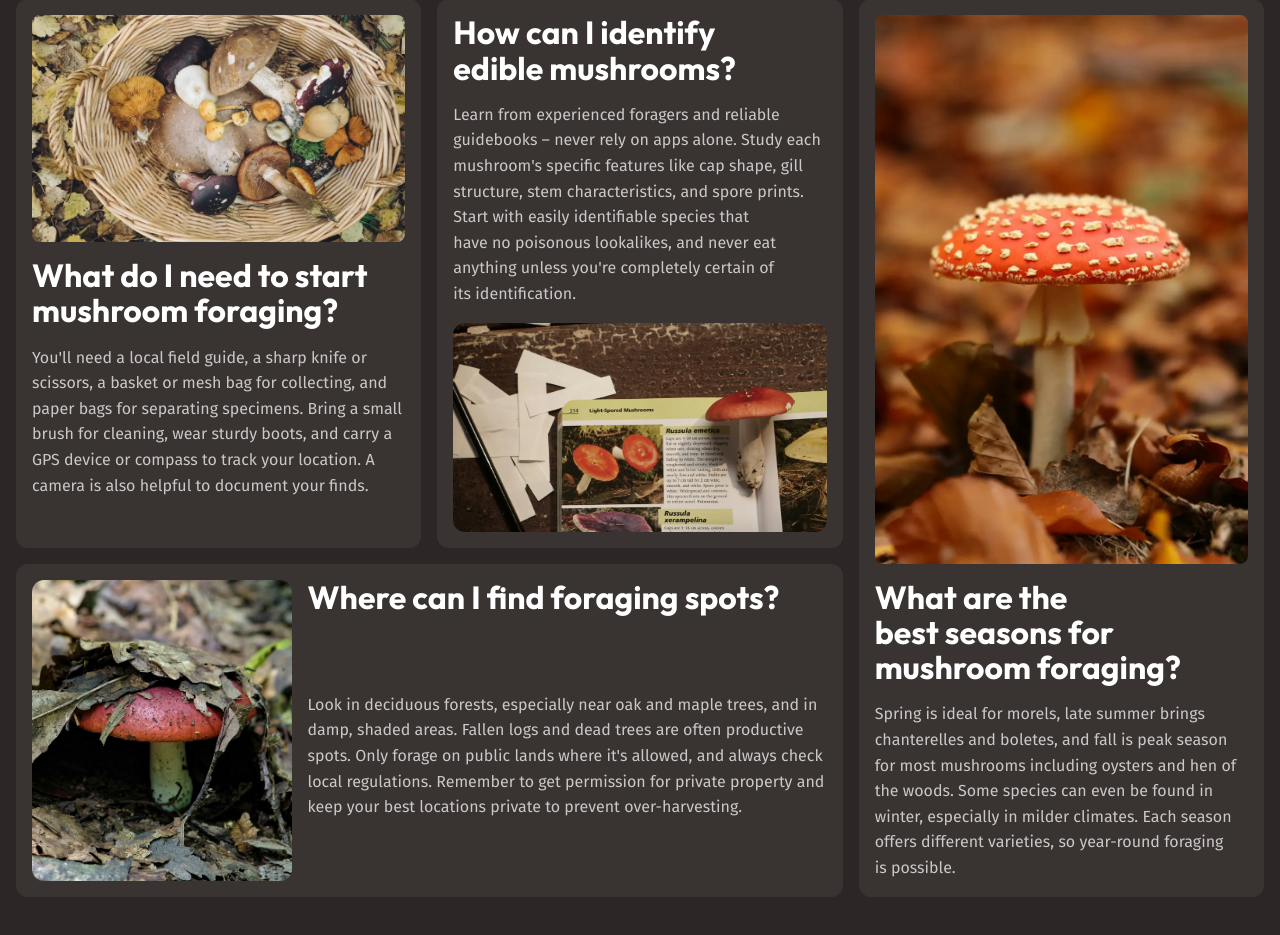
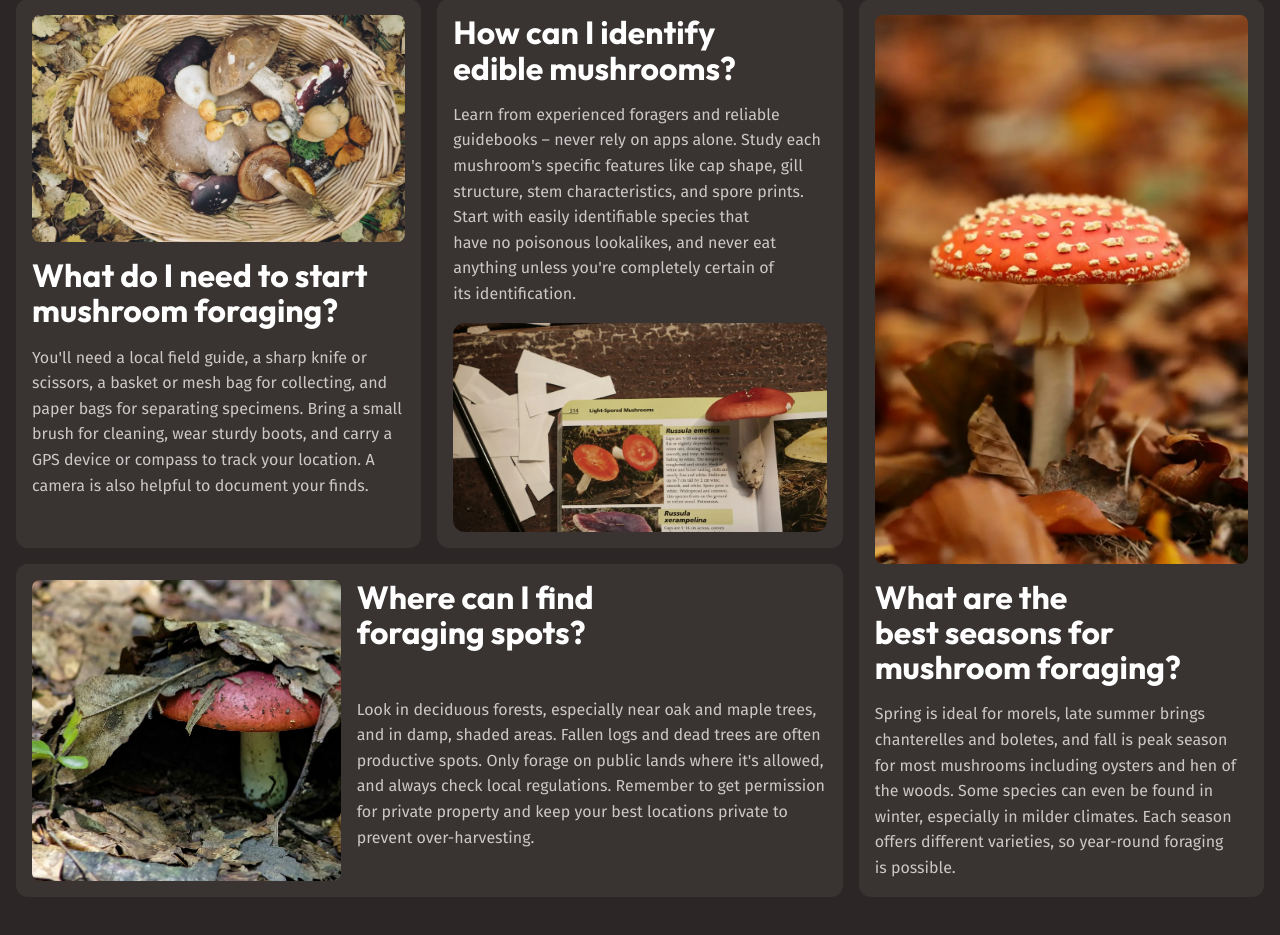
Before and after one commit to damianprog/pro-css, a plain HTML site: page mushroom-guide.html in a window 1280 px wide. Shown: the part 2972-3907 px from the top of the page. Drawn offline with Linux system fonts and the light colour scheme.

Commit message:
FAQ card 4: image zoom per Figma, columns 329fr 501fr

```diff
--- a/style.css
+++ b/style.css
@@ -573,6 +573,18 @@
       }
     }
 
+    > :nth-child(4) {
+      .card__img-frame {
+        aspect-ratio: 361 / 245;
+
+        img {
+          scale: 1.07;
+          object-position: 22% 88%;
+          transform-origin: 22% 88%;
+        }
+      }
+    }
+
     @media (width > 760px) {
       grid-template-columns: repeat(3, 1fr);
       grid-template-rows: repeat(2, auto);
@@ -620,13 +632,20 @@
       > :nth-child(4) {
         grid-column: span 2;
         display: grid;
-        grid-template-columns: 1fr 2fr;
+        grid-template-columns: 329fr 501fr;
         grid-template-rows: repeat(2, auto);
 
         .card__img-frame {
           grid-row: 1/3;
           grid-column: 1/2;
           align-self: stretch;
+          aspect-ratio: auto;
+
+          img {
+            scale: 1.1;
+            object-position: 10% 88%;
+            transform-origin: 10% 88%;
+          }
         }
 
         h3 {
```
